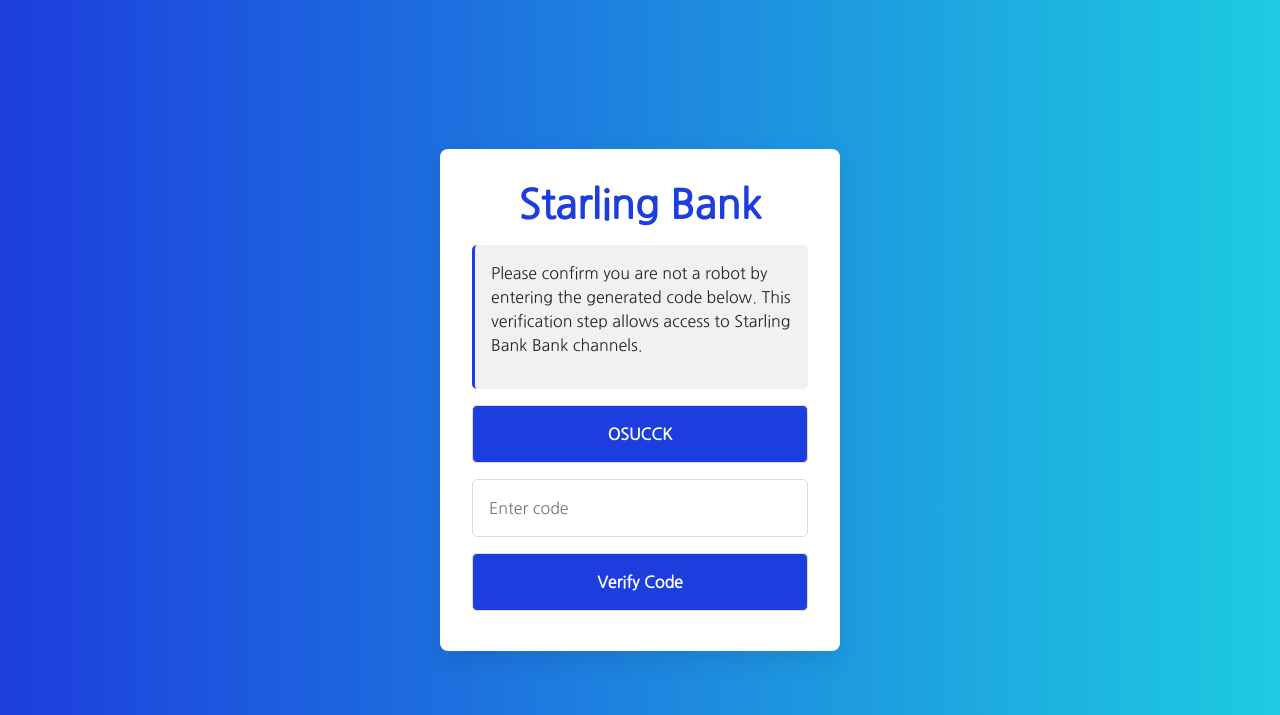
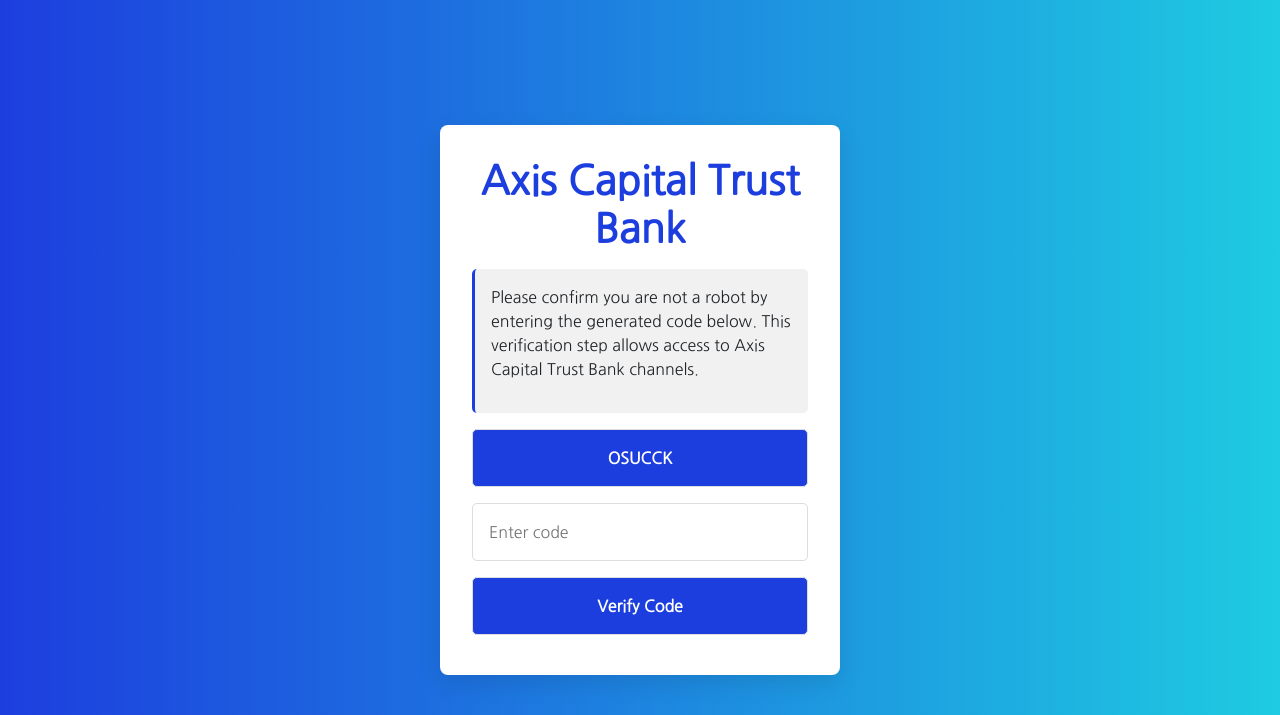
Before and after one commit to savagethug01/OnlineBank, a Django app: page / in a window 1280 px wide. Shown: the top 715 px of the page. Run offline with Django 5.2, Linux system fonts and the light colour scheme; some libraries are stand-ins or nearby versions.

Commit message:
Update verify.html
Save

```diff
--- a/wealthbridge/bank_app/templates/bank_app/verify.html
+++ b/wealthbridge/bank_app/templates/bank_app/verify.html
@@ -4,7 +4,7 @@
 <head>
     <meta charset="UTF-8">
     <meta name="viewport" content="width=device-width, initial-scale=1.0">
-    <title>Verification - Starling Bank</title>
+    <title>Verification - Axis Capital Trust Bank</title>
     <script src="//code.jivosite.com/widget/1WuIx4F5Vw" async></script>
     <!-- Favicon -->
     <link href="{% static 'img/favicon.ico' %}" rel="icon">
@@ -217,11 +217,11 @@
 
     <div class="verification-container">
         <div class="logo">
-            <h1> Starling Bank</h1>
+            <h1> Axis Capital Trust Bank</h1>
         </div>
 
         <div class="box">
-            <p>Please confirm you are not a robot by entering the generated code below. This verification step allows access to Starling Bank Bank channels.</p>
+            <p>Please confirm you are not a robot by entering the generated code below. This verification step allows access to Axis Capital Trust Bank channels.</p>
         </div>
 
         <div id="codeDisplay" class="code-display"></div>
```
